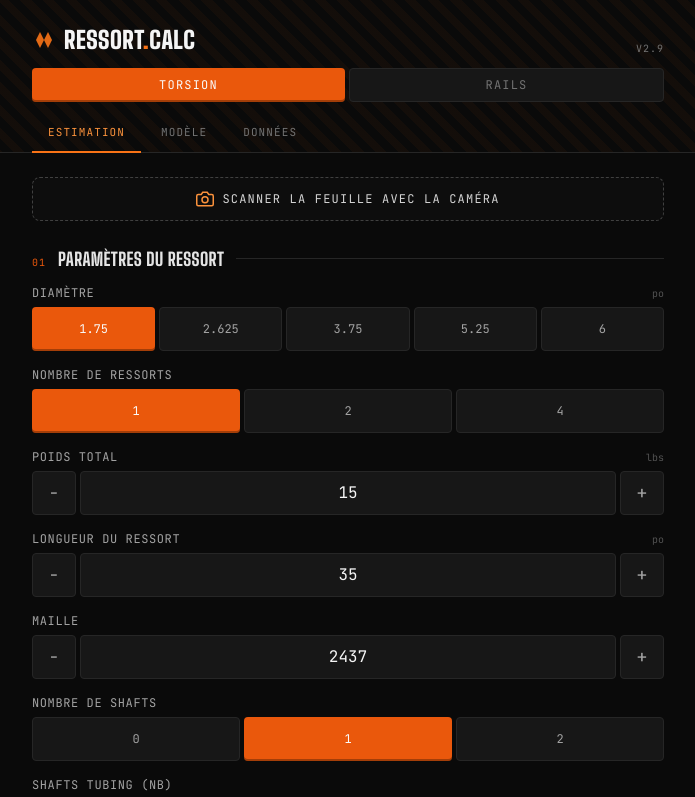
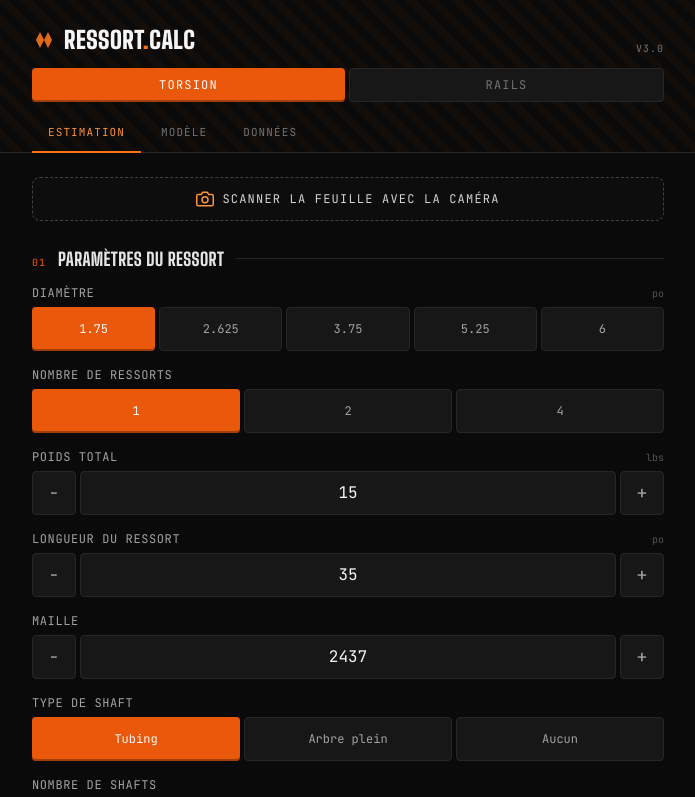
Before and after one commit to runninggnu/ressort-calc, a React (Vite) app: page / in a window 1280 px wide. Shown: the top 797 px of the page, without its empty margins (292-987 px from the left). Built offline with nearby package versions, Linux system fonts and the light colour scheme.

Commit message:
Update App.jsx

```diff
--- a/src/App.jsx
+++ b/src/App.jsx
@@ -1026,8 +1026,11 @@ function parseTorsionOCR(text) {
       if (length && !longShaft) longShaft = length;
     }
   }
-  result.Tubing = tubingCount;
-  result.Plein = pleinCount;
+  // Tubing et Plein sont des indicateurs BINAIRES (0/1) dans le modèle initial,
+  // mutuellement exclusifs: c'est SOIT du tubing SOIT un arbre plein.
+  // NbShaft est le nombre total d'unités (peut être 1, 2, etc.).
+  result.Tubing = tubingCount > 0 ? 1 : 0;
+  result.Plein = pleinCount > 0 ? 1 : 0;
   result.NbShaft = tubingCount + pleinCount;
   if (longShaft) result.LongShaft = longShaft;
 
@@ -1123,7 +1126,7 @@ export default function App() {
                 RESSORT<span className={mode === 'torsion' ? 'text-orange-500' : 'text-cyan-400'}>.</span>CALC
               </h1>
             </div>
-            <div className="font-mono text-[10px] text-neutral-500 uppercase tracking-widest">v2.9</div>
+            <div className="font-mono text-[10px] text-neutral-500 uppercase tracking-widest">v3.0</div>
           </div>
         </div>
 
@@ -1224,18 +1227,29 @@ function TorsionPredictView({ inputs, updateInput, model, prediction, similar })
         <Field label="Maille">
           <NumberInput value={inputs.Maille} onChange={v => updateInput('Maille', v)} min={1000} step={1} />
         </Field>
+        <Field label="Type de shaft">
+          <SegmentedControl
+            value={inputs.Tubing === 1 ? 'tubing' : (inputs.Plein === 1 ? 'plein' : 'aucun')}
+            options={['tubing', 'plein', 'aucun']}
+            labels={['Tubing', 'Arbre plein', 'Aucun']}
+            onChange={v => {
+              if (v === 'tubing')      { updateInput('Tubing', 1); updateInput('Plein', 0); if (inputs.NbShaft === 0) updateInput('NbShaft', 1); }
+              else if (v === 'plein')  { updateInput('Tubing', 0); updateInput('Plein', 1); if (inputs.NbShaft === 0) updateInput('NbShaft', 1); }
+              else                     { updateInput('Tubing', 0); updateInput('Plein', 0); updateInput('NbShaft', 0); }
+            }}
+            accent="orange"
+          />
+        </Field>
+        {(inputs.Tubing === 1 || inputs.Plein === 1) && (
+          <>
             <Field label="Nombre de shafts">
-          <SegmentedControl value={inputs.NbShaft} options={[0, 1, 2]} onChange={v => updateInput('NbShaft', v)} accent="orange" />
-        </Field>
-        <Field label="Shafts tubing (nb)">
-          <SegmentedControl value={inputs.Tubing} options={[0, 1, 2, 3]} onChange={v => updateInput('Tubing', v)} accent="orange" />
-        </Field>
-        <Field label="Shafts pleins (nb)">
-          <SegmentedControl value={inputs.Plein} options={[0, 1, 2]} onChange={v => updateInput('Plein', v)} accent="orange" />
+              <SegmentedControl value={inputs.NbShaft} options={[1, 2, 3]} onChange={v => updateInput('NbShaft', v)} accent="orange" />
             </Field>
             <Field label="Longueur shaft" unit="po">
               <NumberInput value={inputs.LongShaft} onChange={v => updateInput('LongShaft', v)} min={1} step={1} />
             </Field>
+          </>
+        )}
         <Field label="Pillow block">
           <SegmentedControl value={inputs.PillowBlock} options={[0, 1]} labels={['Non', 'Oui']} onChange={v => updateInput('PillowBlock', v)} accent="orange" />
         </Field>
@@ -1568,7 +1582,12 @@ function OCRCapture({ config, onExtract, show, setShow, accentColor }) {
               <div>
                 <div className="flex items-center justify-between mb-2">
                   <div className="font-mono text-[10px] uppercase tracking-widest text-neutral-500">
-                    Champs extraits ({visibleFields.length})
+                    Champs extraits ({(() => {
+                      // Compter en fusionnant Tubing/Plein en un seul "Type"
+                      const reduced = visibleFields.filter(([k]) => k !== 'Tubing' && k !== 'Plein');
+                      const hasShaftType = visibleFields.some(([k, v]) => (k === 'Tubing' || k === 'Plein') && v === 1);
+                      return reduced.length + (hasShaftType ? 1 : 0);
+                    })()})
                   </div>
                   <div className={`font-mono text-[9px] uppercase tracking-widest px-1.5 py-0.5 rounded border ${preprocessed ? 'border-green-700 text-green-500 bg-green-950/30' : 'border-neutral-700 text-neutral-500 bg-neutral-900'}`}>
                     {preprocessed ? '✓ image améliorée' : 'image brute'}
@@ -1576,16 +1595,29 @@ function OCRCapture({ config, onExtract, show, setShow, accentColor }) {
                 </div>
                 {visibleFields.length === 0 ? (
                   <div className="text-xs text-yellow-500 font-mono">Aucun champ reconnu automatiquement.</div>
-                ) : (
+                ) : (() => {
+                  // Affichage compact: ligne "Type" qui combine Tubing/Plein, suppression des binaires bruts
+                  const tubingVal = extracted.Tubing;
+                  const pleinVal = extracted.Plein;
+                  const typeLabel = tubingVal === 1 ? 'Tubing' : (pleinVal === 1 ? 'Arbre plein' : null);
+                  const shownFields = visibleFields.filter(([k]) => k !== 'Tubing' && k !== 'Plein');
+                  return (
                     <div className="space-y-1">
-                    {visibleFields.map(([k, v]) => (
+                      {typeLabel && (
+                        <div className="flex justify-between font-mono text-xs py-1 border-b border-neutral-800">
+                          <span className="text-neutral-400">Type de shaft</span>
+                          <span className={accentText}>{typeLabel}</span>
+                        </div>
+                      )}
+                      {shownFields.map(([k, v]) => (
                         <div key={k} className="flex justify-between font-mono text-xs py-1 border-b border-neutral-800">
                           <span className="text-neutral-400">{k}</span>
                           <span className={accentText}>{typeof v === 'number' ? v.toLocaleString('fr-CA', { maximumFractionDigits: 2 }) : v}</span>
                         </div>
                       ))}
                     </div>
-                )}
+                  );
+                })()}
               </div>
               <details className="font-mono text-[10px] text-neutral-500">
                 <summary className="cursor-pointer hover:text-neutral-300">Voir le texte brut reconnu</summary>
```
Lines whose indentation alone changed are shown as unchanged.
